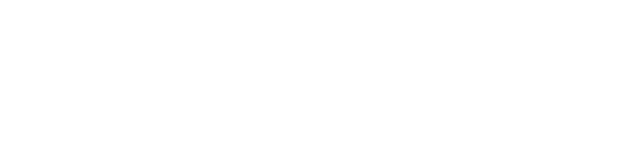
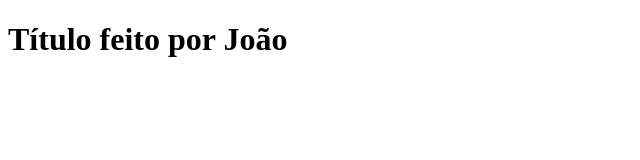
Before and after one commit to JoaoGama-prog/AULA-GIT-ESSENCIAL, a plain HTML site: page index.html in a window 1280 px wide. Shown: the whole page, without its empty margins (0-640 px from the left). Drawn offline with Linux system fonts and the light colour scheme.

Commit message:
Criado título da página

```diff
--- a/index.html
+++ b/index.html
@@ -7,5 +7,7 @@
 </head>
 <body>
 
+    <h1>Título feito por João</h1>
+
 </body>
 </html>
```
